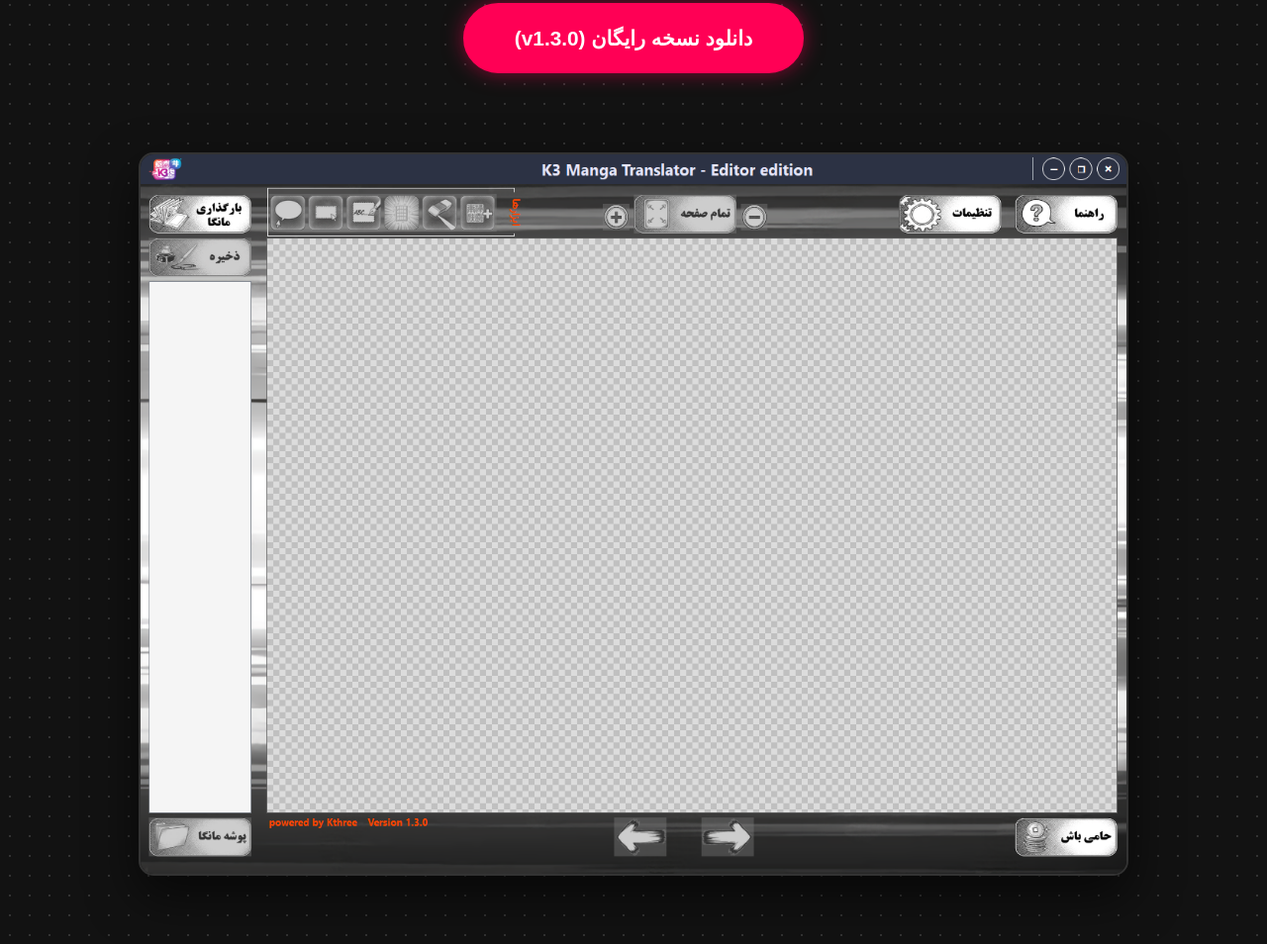
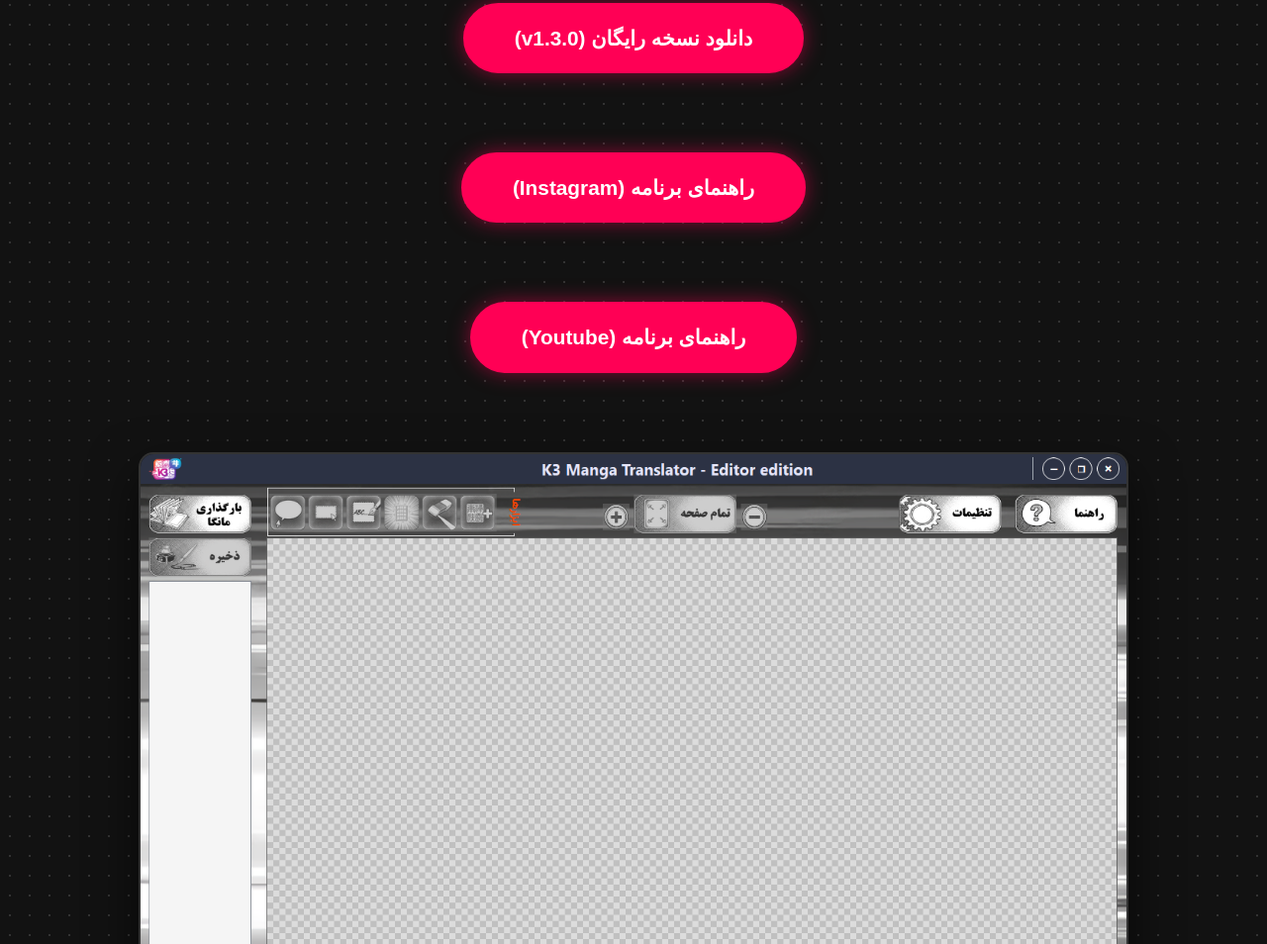
Before and after one commit to Kthree-K3/K3-Manga-Translator-Editor-edition, a plain HTML site: page docs/index.html in a window 1280 px wide. Shown: the part 865-1819 px from the top of the page at 99% size. Drawn offline with Linux system fonts and the light colour scheme; a small style sheet from the web is missing.

Commit message:
Update index.html

```diff
--- a/docs/index.html
+++ b/docs/index.html
@@ -39,7 +39,15 @@
 
         <!-- === دکمه دانلود === -->
         <div class="mid-download-container section">
-            <a href="#" class="btn-download">دانلود نسخه رایگان (v1.3.0)</a>
+            <a href="https://zaya.io/K3MangaAppDownload" class="btn-download">دانلود نسخه رایگان (v1.3.0)</a>
+        </div>
+ <!-- === دکمه دانلود === -->
+        <div class="mid-download-container section">
+            <a href="https://instagram.com/k3_manga_app" class="btn-download">راهنمای برنامه (Instagram)</a>
+        </div>
+ <!-- === دکمه دانلود === -->
+        <div class="mid-download-container section">
+            <a href="https://www.youtube.com/@khalilkhko" class="btn-download">راهنمای برنامه (Youtube)</a>
         </div>
 
         <!-- === بخش نمایش تصویر محیط برنامه (جابجا شد به اینجا) === -->
```
